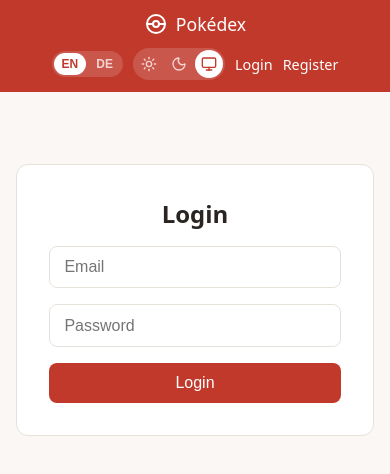
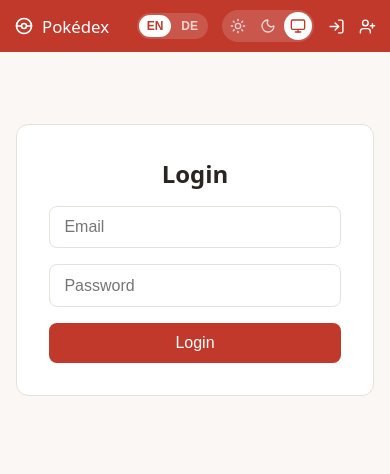
Before and after one commit to fab0802/pokedex-fullstack, a React (Vite) app in the folder frontend/: page /login in a window 390 px wide. Shown: the top 474 px of the page. Built offline with nearby package versions, Linux system fonts and the light colour scheme; no server answers.

Commit message:
feat: use icons in navbar and keep it single-line on mobile

```diff
--- a/frontend/src/components/NavBar.jsx
+++ b/frontend/src/components/NavBar.jsx
@@ -1,5 +1,6 @@
 import { Link, useNavigate } from "react-router-dom";
 import { useTranslation } from "react-i18next";
+import { Users, LogOut, LogIn, UserPlus } from "lucide-react";
 import { useAuth } from "../context/useAuth";
 import ThemeToggle from "./ThemeToggle";
 import LanguageToggle from "./LanguageToggle";
@@ -41,19 +42,23 @@
         {isAuthenticated ? (
           <>
             <Link to="/teams" className={styles.link}>
-              {t("nav.teams")}
+              <Users size={17} aria-hidden="true" />
+              <span className={styles.label}>{t("nav.teams")}</span>
             </Link>
             <button onClick={handleLogout} className={styles.logout}>
-              {t("nav.logout")}
+              <LogOut size={16} aria-hidden="true" />
+              <span className={styles.label}>{t("nav.logout")}</span>
             </button>
           </>
         ) : (
           <>
             <Link to="/login" className={styles.link}>
-              {t("nav.login")}
+              <LogIn size={17} aria-hidden="true" />
+              <span className={styles.label}>{t("nav.login")}</span>
             </Link>
             <Link to="/register" className={styles.link}>
-              {t("nav.register")}
+              <UserPlus size={17} aria-hidden="true" />
+              <span className={styles.label}>{t("nav.register")}</span>
             </Link>
           </>
         )}
--- a/frontend/src/components/NavBar.module.css
+++ b/frontend/src/components/NavBar.module.css
@@ -29,6 +29,9 @@
 }
 
 .link {
+  display: inline-flex;
+  align-items: center;
+  gap: 6px;
   color: white;
   text-decoration: none;
   font-size: 0.95rem;
@@ -39,6 +42,9 @@
 }
 
 .logout {
+  display: inline-flex;
+  align-items: center;
+  gap: 6px;
   padding: 6px 14px;
   border: 1px solid rgba(255, 255, 255, 0.6);
   border-radius: 20px;
@@ -54,23 +60,32 @@
 
 @media (max-width: 600px) {
   .nav {
-    flex-direction: column;
-    gap: 12px;
-    padding: 12px 16px;
+    padding: 10px 14px;
   }
   .links {
-    flex-wrap: wrap;
-    justify-content: center;
-    gap: 10px;
+    gap: 14px;
   }
   .brand {
-    font-size: 1.1rem;
+    font-size: 1.05rem;
   }
-  .link,
-  .logout {
-    font-size: 0.9rem;
+  .brandIcon {
+    width: 20px;
+    height: 20px;
   }
   .logout {
-    padding: 5px 12px;
+    padding: 6px;
+    border-radius: 50%;
+  }
+
+  /* Beschriftung verschwindet optisch, bleibt aber fuer Screenreader lesbar */
+  .label {
+    position: absolute;
+    width: 1px;
+    height: 1px;
+    padding: 0;
+    margin: -1px;
+    overflow: hidden;
+    clip-path: inset(50%);
+    white-space: nowrap;
   }
 }
```
